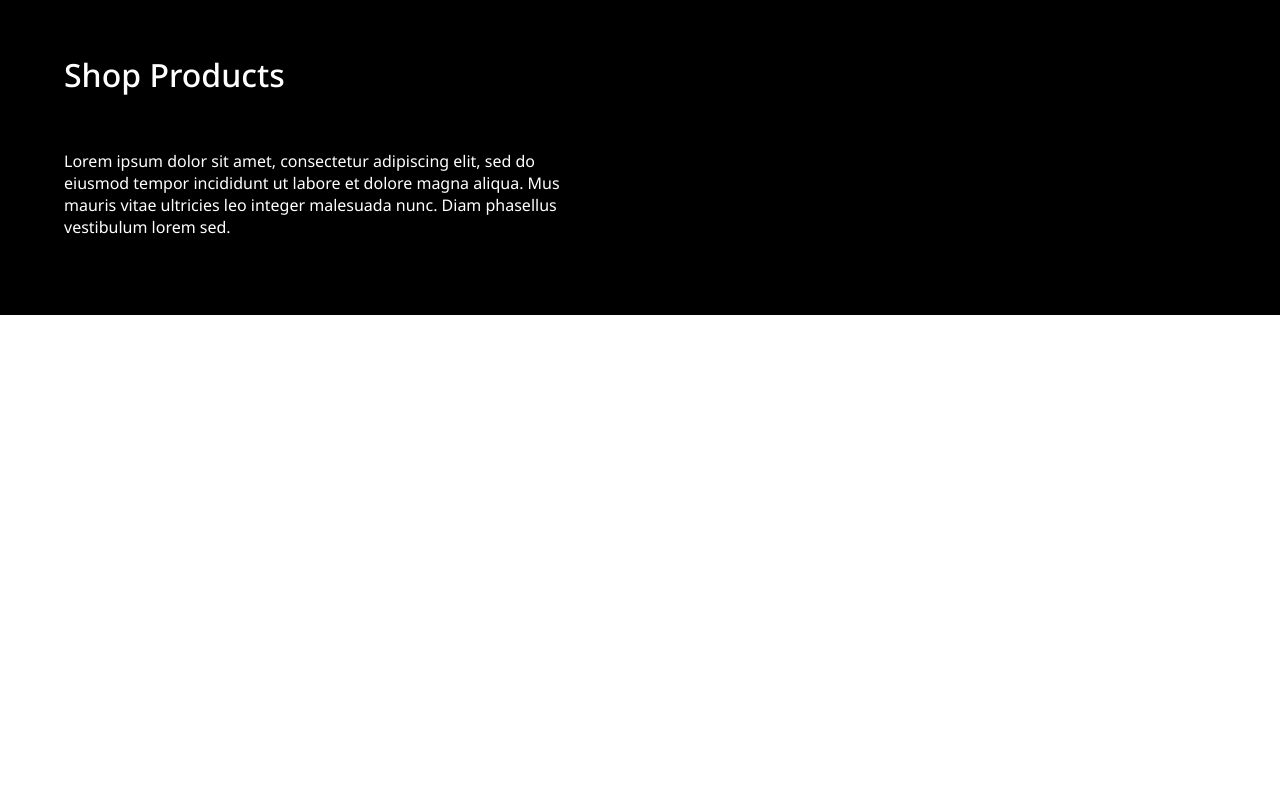
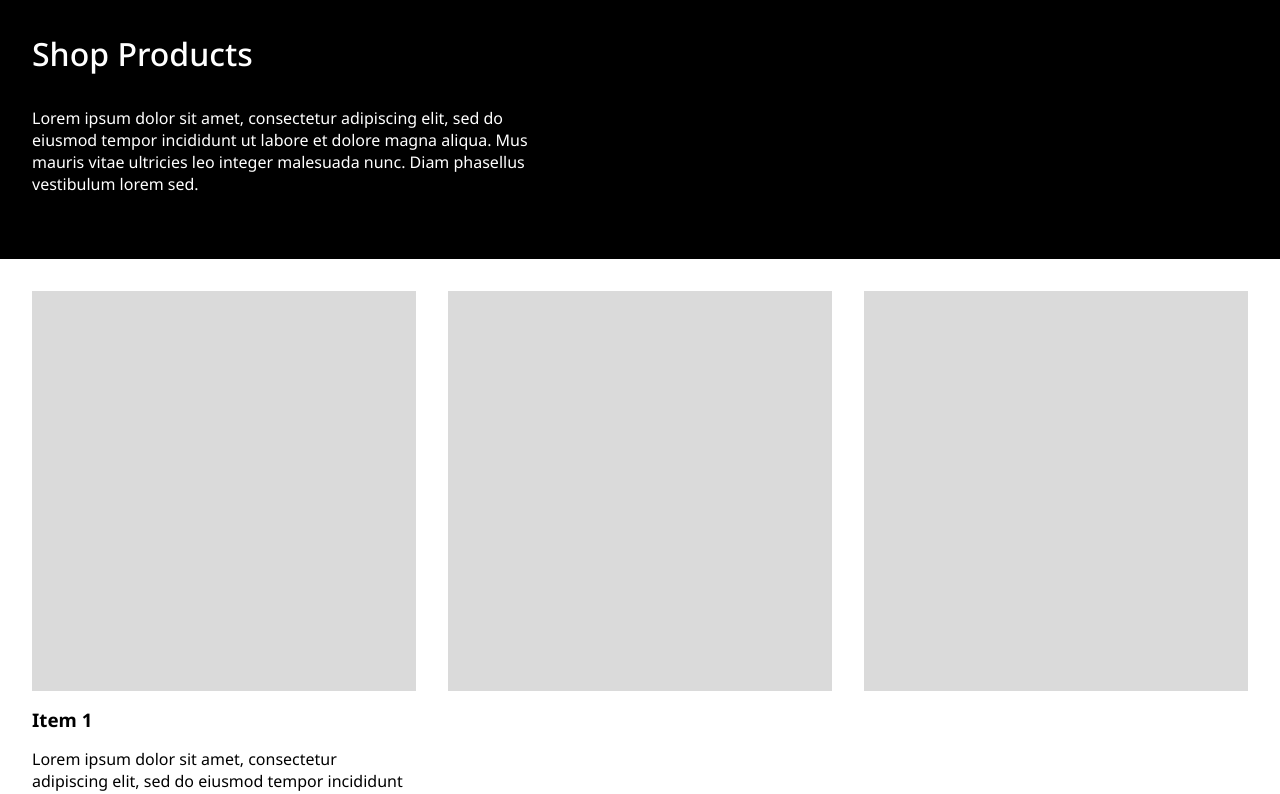
Before and after one commit to wrfmartinez/grp_frontend_django, a React (Vite) app: page / in a window 1280 px wide. Shown: the top 794 px of the page. Built offline with nearby package versions, Linux system fonts and the light colour scheme.

Commit message:
Add Products component, Implement semantic elements, and styles

```diff
--- a/src/App.css
+++ b/src/App.css
@@ -2,6 +2,8 @@
 
 * {
   box-sizing: border-box;
+  padding: 0;
+  margin: 0;
 }
 
 #root {
@@ -9,61 +11,6 @@
   font-family: 'Noto Sans', system-ui, --apple-system, sans-serif;
 }
 
-/* HERO */
-
-body {
-  padding: 0;
-  margin: 0;
+main {
+  background-color: #FFF;
 }
-
-.hero {
-  display: flex;
-  flex-direction: column;
-  justify-content: center;
-  align-items: center;
-  padding: 2rem;
-}
-
-.hero-title {
-  color: #FFF;
-  font-weight: 500;
-}
-
-.hero-subtitle {
-  color: #FFF;
-  font-weight: 400;
-  font-size: 1em;
-  width: 500px;
-  padding: 2em;
-  text-align: center;
-}
-
-/* MEDIUM SCREEN MEDIA QUERY */
-@media (min-width: 900px) and (max-width: 1600px) {
-  .hero {
-    display: block;
-    max-width: 1280px;
-    margin: 0 auto;
-    padding: 2rem 4rem;
-  }
-
-  .hero-subtitle {
-    text-align: unset;
-    padding: 2rem 0;
-  }
-}
-
-/* LARGE SCREEN MEDIA QUERY */
-@media (min-width: 1600px) {
-  .hero {
-    display: block;
-    max-width: 1580px;
-    margin: 0 auto;
-    padding: 2rem;
-  }
-
-  .hero-subtitle {
-    text-align: unset;
-    padding: 2rem 0;
-  }
-}
--- a/src/App.jsx
+++ b/src/App.jsx
@@ -1,13 +1,16 @@
-import './App.css'
-import Banner from './components/Banner'
+import "./App.css";
+import Hero from "./components/Hero";
+import Products from "./components/Products";
 
 function App() {
-
   return (
     <>
-      <Banner />
+      <Hero />
+      <main>
+        <Products />
+      </main>
     </>
-  )
+  );
 }
 
-export default App
+export default App;
--- a/src/components/Banner.jsx
+++ b/src/components/Hero.jsx
@@ -1,4 +1,6 @@
-const Banner = () => {
+import "./css/Hero.css"
+
+const Hero = () => {
     return (
         <header className="hero">
             <h1 className="hero-title">Shop Products</h1>
@@ -7,4 +9,4 @@ const Banner = () => {
     )
 }
 
-export default Banner
+export default Hero
--- a/src/components/Products.jsx
+++ b/src/components/Products.jsx
@@ -0,0 +1,72 @@
+import "./css/Products.css";
+
+const Products = () => {
+  return (
+    <section id="products">
+      <section className="products-grid">
+        <div className="product-container">
+          <div className="product-img-container">
+            <img className="product-img" src="" alt=""></img>
+          </div>
+          <h3 className="product-title">Item 1</h3>
+          <p className="product-desc">
+            Lorem ipsum dolor sit amet, consectetur adipiscing elit, sed do
+            eiusmod tempor incididunt ut labore et dolore magna aliqua. Mi quis
+            hendrerit dolor magna eget est lorem.
+          </p>
+        </div>
+        <div className="product-container">
+          <div className="product-img-container">
+            <img className="product-img" src="" alt=""></img>
+          </div>
+          <h3 className="product-title"></h3>
+          <p className="product-desc"></p>
+        </div>
+        <div className="product-container">
+          <div className="product-img-container">
+            <img className="product-img" src="" alt=""></img>
+          </div>
+          <h3 className="product-title"></h3>
+          <p className="product-desc"></p>
+        </div>
+        <div className="product-container">
+          <div className="product-img-container">
+            <img className="product-img" src="" alt=""></img>
+          </div>
+          <h3 className="product-title"></h3>
+          <p className="product-desc"></p>
+        </div>
+        <div className="product-container">
+          <div className="product-img-container">
+            <img className="product-img" src="" alt=""></img>
+          </div>
+          <h3 className="product-title"></h3>
+          <p className="product-desc"></p>
+        </div>
+        <div className="product-container">
+          <div className="product-img-container">
+            <img className="product-img" src="" alt=""></img>
+          </div>
+          <h3 className="product-title"></h3>
+          <p className="product-desc"></p>
+        </div>
+        <div className="product-container">
+          <div className="product-img-container">
+            <img className="product-img" src="" alt=""></img>
+          </div>
+          <h3 className="product-title"></h3>
+          <p className="product-desc"></p>
+        </div>
+        <div className="product-container">
+          <div className="product-img-container">
+            <img className="product-img" src="" alt=""></img>
+          </div>
+          <h3 className="product-title"></h3>
+          <p className="product-desc"></p>
+        </div>
+      </section>
+    </section>
+  );
+};
+
+export default Products;
--- /dev/null
+++ b/src/components/css/Hero.css
@@ -0,0 +1,50 @@
+/* HERO */
+.hero {
+    display: flex;
+    flex-direction: column;
+    justify-content: center;
+    align-items: center;
+    padding: 2rem;
+  }
+
+  .hero-title {
+    color: #FFF;
+    font-weight: 500;
+  }
+
+  .hero-subtitle {
+    color: #FFF;
+    font-weight: 400;
+    font-size: 1em;
+    width: 500px;
+    padding: 2em;
+    text-align: center;
+  }
+
+  /* MEDIUM SCREEN MEDIA QUERY */
+  @media (min-width: 900px) and (max-width: 1600px) {
+    .hero {
+      display: block;
+      max-width: 1280px;
+      margin: 0 auto;
+    }
+
+    .hero-subtitle {
+      text-align: unset;
+      padding: 2rem 0;
+    }
+  }
+
+  /* LARGE SCREEN MEDIA QUERY */
+  @media (min-width: 1600px) {
+    .hero {
+      display: block;
+      max-width: 1580px;
+      margin: 0 auto;
+    }
+
+    .hero-subtitle {
+      text-align: unset;
+      padding: 2rem 0;
+    }
+  }
--- /dev/null
+++ b/src/components/css/Products.css
@@ -0,0 +1,62 @@
+#products {
+    max-width: 1280px;
+    margin: 0 auto;
+}
+
+.products-grid {
+    display: grid;
+    grid-template-columns: 1fr;
+    gap: 2rem;
+    padding: 2rem 2rem 0 2rem;
+}
+
+.product-img-container {
+    height: 400px;
+    width: 100%;
+    background-color: #dadada;
+}
+
+.product-title {
+    padding: 1rem 0;
+}
+
+@media (max-width: 900px) {
+    .products-grid {
+        padding: 0 0 2rem 0;
+    }
+
+    .product-container {
+        width: 100%;
+        place-self: center;
+    }
+
+    .product-img-container {
+        width: 100%;
+    }
+
+    .product-title, .product-desc {
+        padding: 2rem 0.9rem 0 0.9rem;
+    }
+}
+
+@media (min-width: 900px) and (max-width: 1200px) {
+    .products-grid {
+        grid-template-columns: 1fr 1fr;
+    }
+}
+
+@media (min-width: 1200px) and (max-width: 1600px) {
+    .products-grid {
+        grid-template-columns: 1fr 1fr 1fr;
+    }
+}
+
+@media (min-width: 1600px) {
+    #products {
+        max-width: 1580px;
+    }
+
+    .products-grid {
+        grid-template-columns: 1fr 1fr 1fr 1fr;
+    }
+}
```
